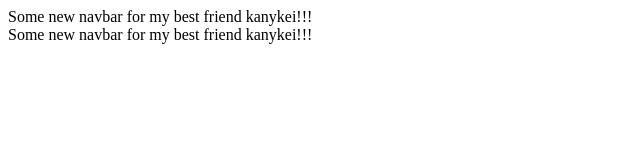
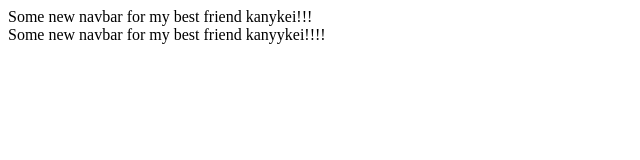
Before and after one commit to nurnisajanybek/git-practice-js27, a plain HTML site: page index.html in a window 1280 px wide. Shown: the full height of the page, 0-640 px from the left. Drawn offline with Linux system fonts and the light colour scheme.

Commit message:
commit smth

```diff
--- a/index.html
+++ b/index.html
@@ -8,7 +8,7 @@
   </head>
   <body>
     <div class="navbar">Some new navbar for my best friend kanykei!!!</div>
-    <div class="navbar1">Some new navbar for my best friend kanykei!!!</div>
+    <div class="navbar1">Some new navbar for my best friend kanyykei!!!!</div>
     <script src="./main.js"></script>
   </body>
 </html>
```
